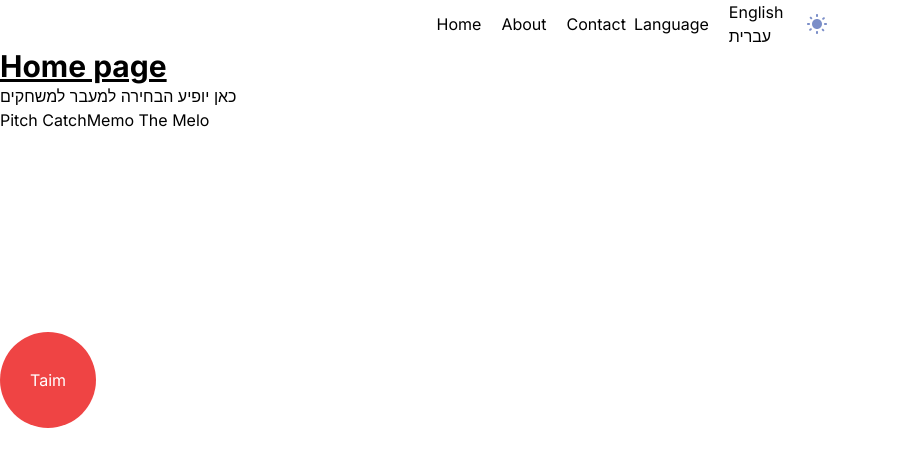
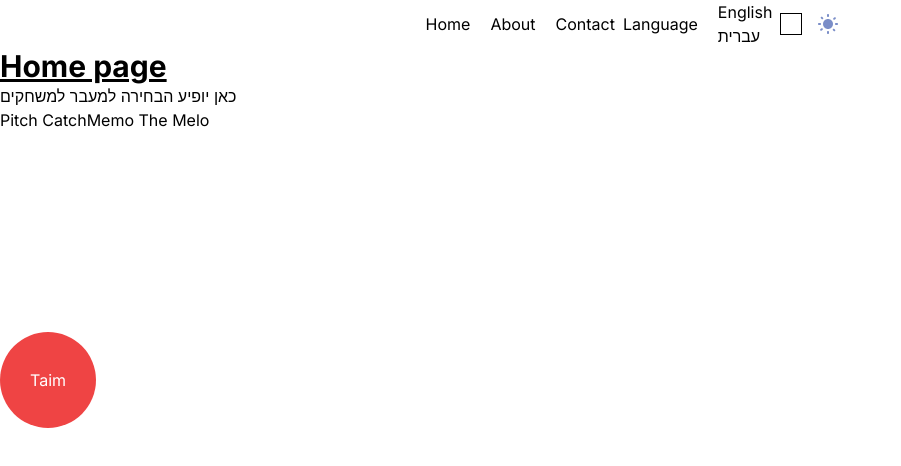
Before and after one commit to IradDoron/pitcholympics, a Next.js app: page /en in a window 1280 px wide. Shown: the top 466 px of the page, without its empty margins (0-901 px from the left). Built offline with nearby package versions, Linux system fonts and the light colour scheme.

Commit message:
start add user system

```diff
--- a/src/app/[lang]/layout.tsx
+++ b/src/app/[lang]/layout.tsx
@@ -4,8 +4,8 @@ import { getHtmlDirection } from '@/utils/getHtmlDirection';
 import type { Metadata } from 'next';
 import { Inter } from 'next/font/google';
 import ThemeProvider from '@/context/ThemeProvider';
-import ThemeSwitcher from '@/components/shared/ThemeSwitcher';
 import '@/styles/globals.css';
+import { ClerkProvider } from '@clerk/nextjs';
 const inter = Inter({ subsets: ['latin'] });
 
 export const metadata: Metadata = {
@@ -25,6 +25,14 @@ export default function RootLayout({
 	params: { lang: Locale };
 }) {
 	return (
+		<ClerkProvider
+			appearance={{
+				elements: {
+					formButtonPrimary: 'primary-gradient',
+					footerActionLink: 'primary-text-gradient hover:text-primary-500',
+				},
+			}}
+		>
 			<html lang={params.lang} dir={getHtmlDirection(params.lang)}>
 				<body className={inter.className}>
 					<ThemeProvider>
@@ -33,5 +41,6 @@ export default function RootLayout({
 					</ThemeProvider>
 				</body>
 			</html>
+		</ClerkProvider>
 	);
 }
--- a/src/app/[lang]/page.tsx
+++ b/src/app/[lang]/page.tsx
@@ -1,6 +1,5 @@
 import HomePage from '@/components/shared/HomePage';
 import Link from '@/components/core/link';
-
 import { LangParam } from '@/types';
 import { getDictionaryServer } from '@/utils/getDictionaryServer';
 import PageTitle from '@shared/PageTitle';
@@ -13,7 +12,7 @@ const Home = async ({ params: { lang } }: LangParam) => {
 		<>
 			<PageTitle title={page.title} />
 			<HomePage title={page.title} />
-			<Link label={'Taim'} url={`http://www.google.com`} shape="circle" />
+			<Link label={'Taim'} url={`http://www.google.com`} shape='circle' />
 		</>
 	);
 };
--- /dev/null
+++ b/src/app/[lang]/sign-in/[[...sign-in]]/page.tsx
@@ -0,0 +1,5 @@
+import { SignIn } from '@clerk/nextjs';
+
+export default function Page() {
+	return <SignIn />;
+}
--- /dev/null
+++ b/src/app/[lang]/sign-up/[[...sign-up]]/page.tsx
@@ -0,0 +1,5 @@
+import { SignUp } from '@clerk/nextjs';
+
+export default function Page() {
+	return <SignUp />;
+}
--- a/src/components/shared/navbar/Navbar.tsx
+++ b/src/components/shared/navbar/Navbar.tsx
@@ -1,5 +1,3 @@
-import { SignedIn, UserButton } from '@clerk/nextjs';
-import Image from 'next/image';
 import Link from 'next/link';
 import React from 'react';
 import Theme from './Theme';
@@ -7,6 +5,7 @@ import LocaleSwitcher from './LocaleSwitcher';
 import { LangParam } from '@/types';
 import { getDictionaryServer } from '@/utils/getDictionaryServer';
 import MobileNav from '@/components/shared/navbar/MobileNav';
+import { UserButton } from '@clerk/nextjs';
 
 const Navbar = async ({ params: { lang } }: LangParam) => {
 	const dict = await getDictionaryServer(lang);
@@ -31,7 +30,14 @@ const Navbar = async ({ params: { lang } }: LangParam) => {
 				})}
 			</ul>
 			<LocaleSwitcher params={{ lang }} />
-
+			<div
+				style={{
+					border: '1px solid black',
+					padding: '10px',
+				}}
+			>
+				<UserButton afterSignOutUrl='/' />
+			</div>
 			<div className='flex-between gap-5'>
 				<Theme />
 			</div>
```
Also changed, not shown: middleware.ts (renamed from src/middleware.ts). Lines whose indentation alone changed are shown as unchanged.
